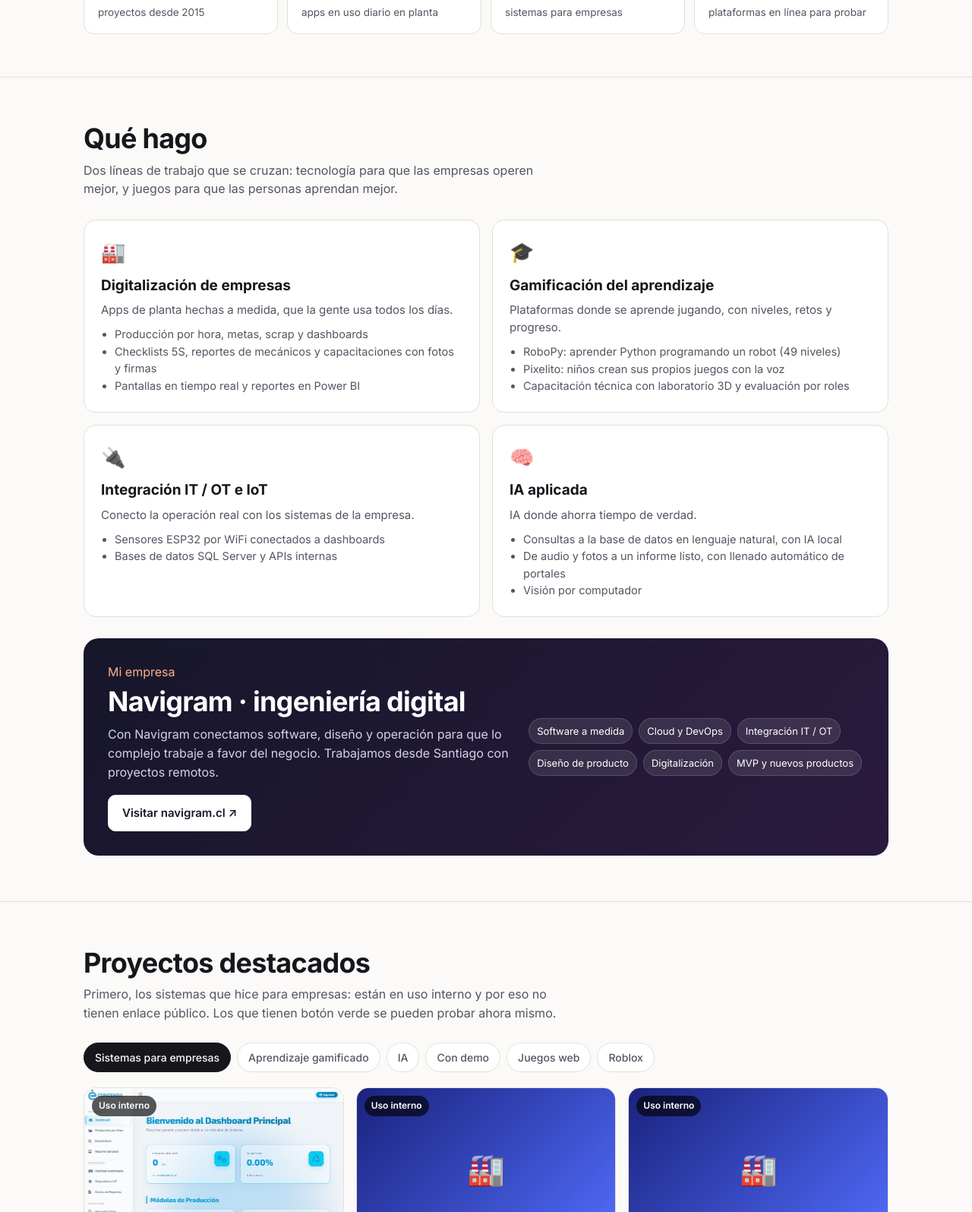
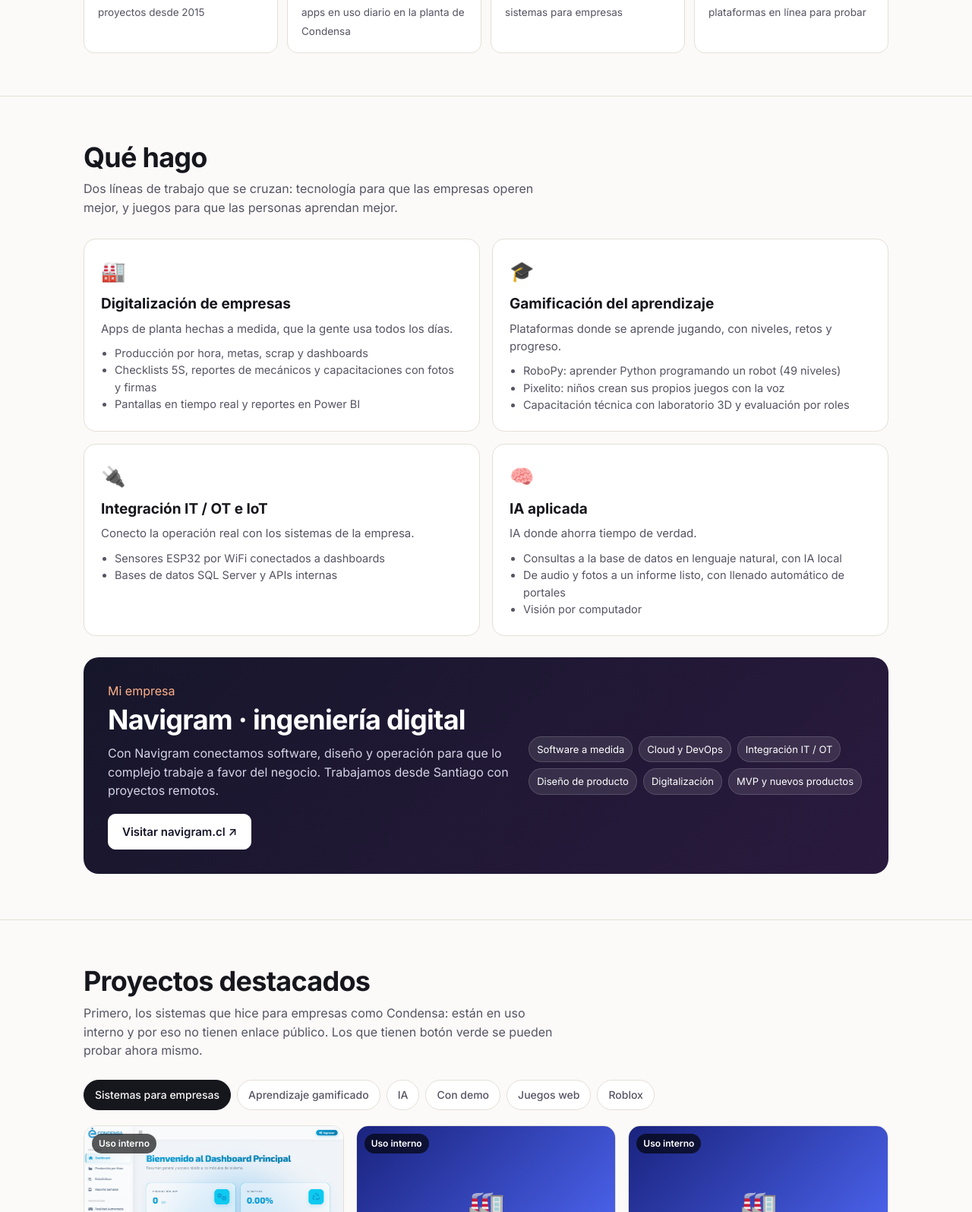
Before and after one commit to juliobascu/juliobascu.github.io, a plain HTML site: page empresa/index.html in a window 1280 px wide. Shown: the part 637-2232 px from the top of the page at 76% size. Drawn offline with Linux system fonts and the light colour scheme.

Commit message:
Update project descriptions in index.html

```diff
--- a/empresa/index.html
+++ b/empresa/index.html
@@ -97,7 +97,7 @@ footer{padding:30px 0 40px;color:var(--ink2);font-size:13.5px;border-top:1px sol
 <div class="cta"><a class="btn pri" href="#proyectos">Ver proyectos</a><a class="btn" href="https://www.navigram.cl" target="_blank" rel="noopener">Navigram ↗</a><a class="btn" href="#contacto">Contacto</a></div>
 <div class="stats">
 <div class="stat"><b id="sTotal">80+</b><span>proyectos desde 2015</span></div>
-<div class="stat"><b>20+</b><span>apps en uso diario en planta</span></div>
+<div class="stat"><b>20+</b><span>apps en uso diario en la planta de Condensa</span></div>
 <div class="stat"><b id="sEmp">14</b><span>sistemas para empresas</span></div>
 <div class="stat"><b id="sLive">5</b><span>plataformas en línea para probar</span></div>
 </div></div></header>
@@ -124,7 +124,7 @@ footer{padding:30px 0 40px;color:var(--ink2);font-size:13.5px;border-top:1px sol
 
 <section id="proyectos"><div class="wrap">
 <h2>Proyectos destacados</h2>
-<p class="sub">Primero, los sistemas que hice para empresas: están en uso interno y por eso no tienen enlace público. Los que tienen botón verde se pueden probar ahora mismo.</p>
+<p class="sub">Primero, los sistemas que hice para empresas como Condensa: están en uso interno y por eso no tienen enlace público. Los que tienen botón verde se pueden probar ahora mismo.</p>
 <div class="tabs" id="tabs"></div>
 <div class="grid" id="grid"></div>
 </div></section>
```
